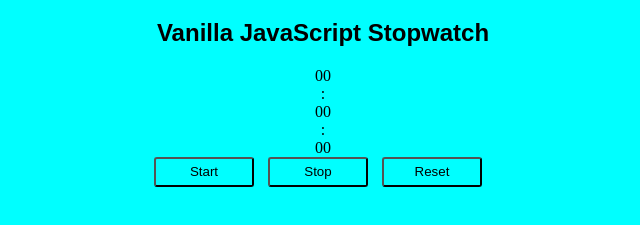
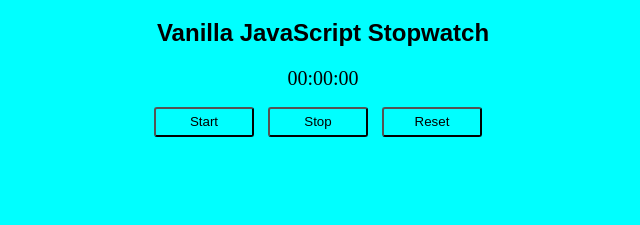
Before and after one commit to Tyrantflood/Stopwatch, a plain HTML site: page PROJECTS-1/INDEX.html in a window 1280 px wide. Shown: the part 61-286 px from the top of the page, without its empty margins (325-965 px from the left). Drawn offline with Linux system fonts and the light colour scheme.

Commit message:
Update INDEX.html

```diff
--- a/PROJECTS-1/INDEX.html
+++ b/PROJECTS-1/INDEX.html
@@ -11,19 +11,13 @@
     <div class="Stopwatch">
       <h1>STOPWATCH</h1>
       <h2>Vanilla JavaScript Stopwatch</h2>
-      <div class="screen">
-        <div class="time" id="hours">00</div>
-        :
-        <div class="time" id="minutes">00</div>
-        :
-        <div class="time" id="seconds">00</div>
-      </div>
+      <div id="screen">00:00:00</div>
 
-      <button class="Start">Start</button>
+      <button id="Start">Start</button>
 
-      <button class="Stop">Stop</button>
+      <button id="Stop">Stop</button>
 
-      <button class="Reset">Reset</button>
+      <button id="Reset">Reset</button>
     </div>
 
     <script src="index.js"></script>
```
